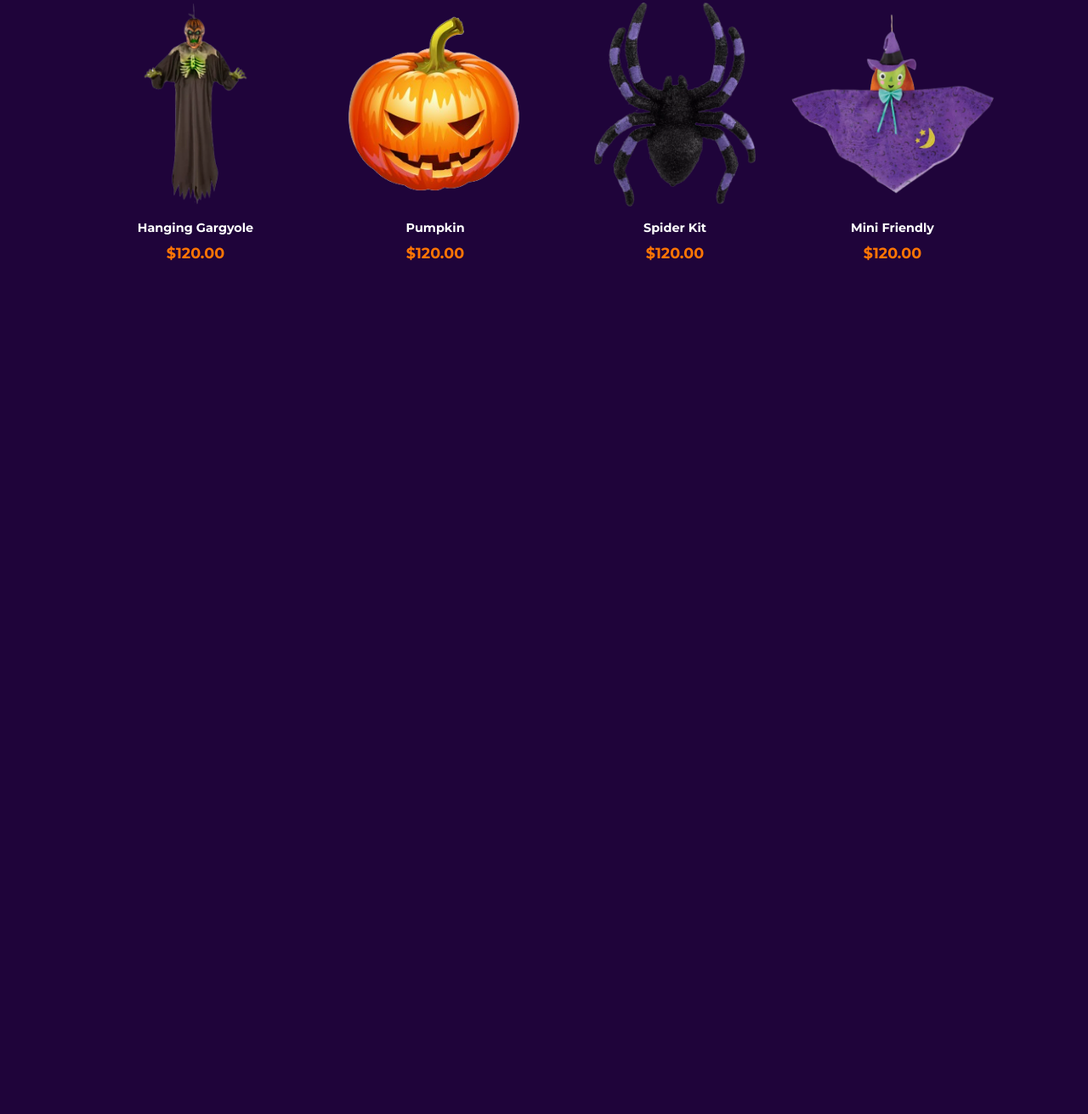
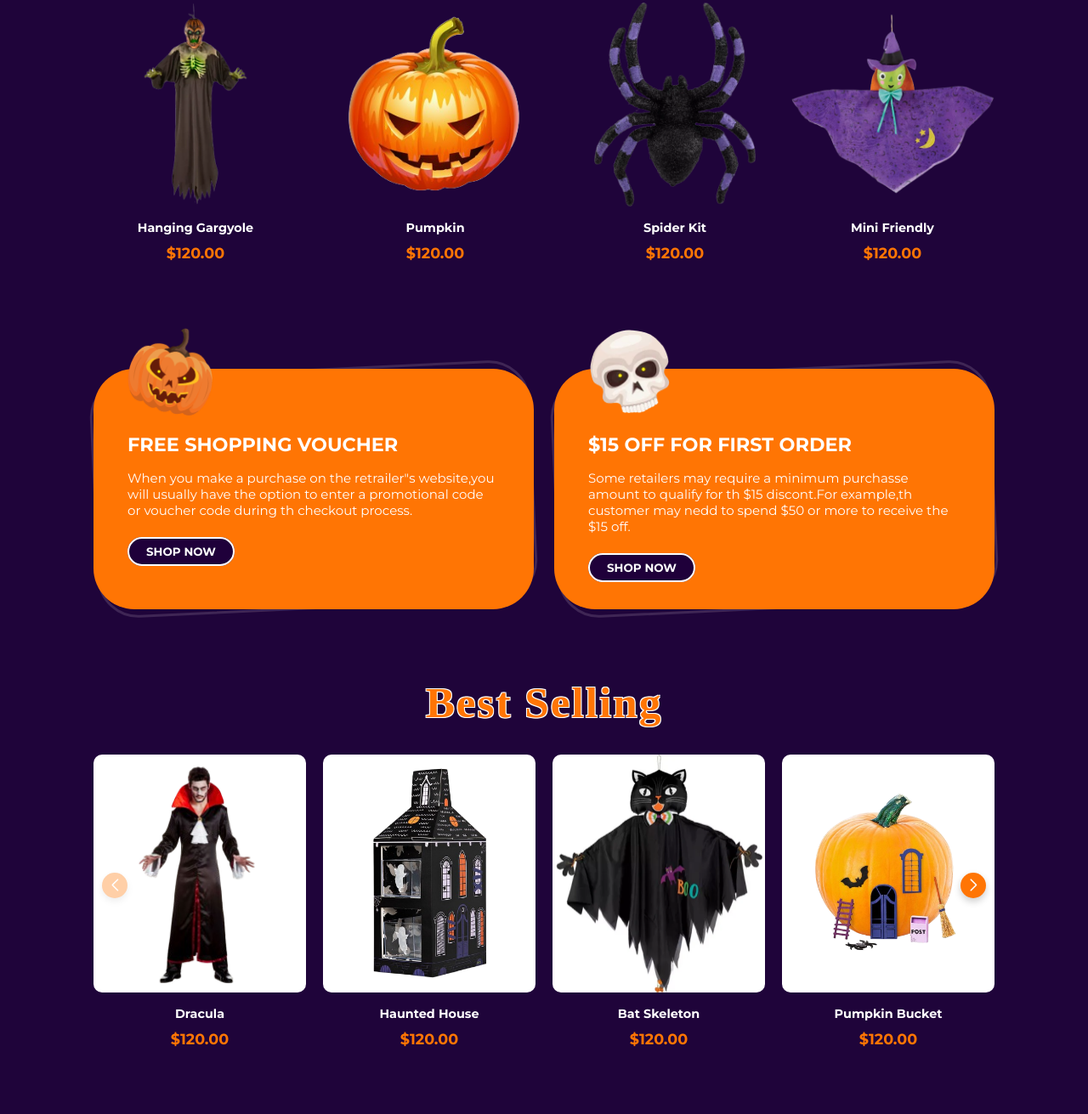
Before and after one commit to PhoneMinKyi/Practicing-Halloween-Sale, a plain HTML site: page index.html in a window 1280 px wide. Shown: the part 1036-2347 px from the top of the page at 85% size. Before the commit the page ends 1422 px from the top, so only its background shows below. Drawn offline with nearby package versions, Linux system fonts and the light colour scheme; a web font is replaced by a local one.

Commit message:
Added Offer and Product Sections

```diff
--- a/css/style.css
+++ b/css/style.css
@@ -274,7 +274,7 @@ header {
     opacity: 0;
     transform: translateY(-10px);
 }
-.deal-box:hover .add-cart{
+.deal-box:hover .add-cart,.sale-box:hover .add-cart{
     opacity: 1;
     transform: translateY(0px);
 }
@@ -284,3 +284,98 @@ header {
     color: var(--main-color);
     transition: all 0.4s ease;
 }
+/* Deal Section Ends */
+
+/* Offer Section Starts */
+.offer{
+    display: grid;
+    grid-template-columns: repeat(2, 1fr);
+    gap: 1.5rem;
+}
+.offer-box{
+    background: var(--main-color);
+    color: var(--text-color);
+    border-radius: 3rem;
+    padding: 40px;
+    position: relative;
+}
+
+.offer-box h2{
+    font-size: 1.4rem;
+    text-transform: uppercase;
+    margin-top: 1rem;
+}
+
+.offer-box p{
+    font-size: 0.94rem;
+    margin: 1rem 0 1.8rem;
+}
+
+.offer-box img{
+    width: 100px;
+    margin-top: -50%;
+}
+
+.offer-box::before{
+    content: '';
+    position: absolute;
+    top: 0;
+    left: 0;
+    right: 0;
+    bottom: 0;
+    border-radius: 3rem;
+    border: 3px solid #3f2655;
+    transform: rotate(-2.7deg);
+    z-index: -1;
+}
+/* Offer Section Ends */
+
+/* Product Section Starts */
+.sale-box{
+    display: grid;
+    justify-items: center;
+}
+
+.sale-box img{
+    width: 100%;
+    height: 280px;
+    border-radius: 10px;
+    object-fit: cover;
+    object-position: center;
+    margin-bottom: 1rem;
+}
+
+.sale-box h2{
+    font-size: 0.9rem;
+    color: var(--text-color);
+}
+
+.sale-box span{
+font-size: 1.1rem;
+font-weight: 700;
+color: var(--main-color);
+margin: 10px 0 14px;
+}
+
+.swiper-button-next,.swiper-button-prev{
+    background-color: var(--main-color) !important;
+    width: 30px !important;
+    height: 30px !important;
+    border-radius: 50%;
+    display: flex;
+    align-items: center;
+    justify-content: center;
+    color: var(--text-color);
+    box-shadow: 0 4px 8px rgba(0, 0, 0, 0.2);
+    top: 45% !important;
+    transform: translateY(-50%);
+    position: absolute;
+}
+
+.swiper-button-next::after,
+.swiper-button-prev::after{
+    font-size: 14px !important;
+    font-weight: bold;
+    color: var(--text-color);
+}
+/* Product Section Ends */
--- a/index.html
+++ b/index.html
@@ -6,8 +6,9 @@
     <meta name="viewport" content="width=device-width, initial-scale=1.0">
     <title>Halloween Sale</title>
 
-    <!-- Custom CSS -->
-    <link rel="stylesheet" href="./css/style.css">
+
+     <!-- Swiper CSS -->
+     <link rel="stylesheet" href="https://cdn.jsdelivr.net/npm/swiper@11/swiper-bundle.min.css" />
 
     <!-- Responsive CSS -->
     <link rel="stylesheet" href="./css/responsive.css">
@@ -15,8 +16,8 @@
     <!-- Fav Icon -->
     <link rel="shortcut icon" href="./images/fav-icon.png" type="image/x-icon">
 
-    <!-- Box Icons -->
-    <link rel="stylesheet" href="https://unpkg.com/boxicons@2.1.1/css/boxicons.min.css">
+    <!-- Custom CSS -->
+    <link rel="stylesheet" href="./css/style.css">
 
 </head>
 
@@ -96,14 +97,107 @@
                 <span>$120.00</span>
                 <a href="#" class="add-cart">Add To Cart</a>
             </div>
+        </div>
+    </section>
+    <!-- Deal Section Ends -->
 
+    <!-- Offer Section Starts-->
+    <section class="offer container" id="offer">
+        <div class="offer-box">
+            <img src="images/offer-1.png" alt="">
+            <h2>Free Shopping Voucher</h2>
+            <p>When you make a purchase on the retrailer"s website,you will usually have the option to enter a
+                promotional code or voucher code during th checkout process.</p>
+            <a href="#" class="btn">Shop Now</a>
+        </div>
+
+        <div class="offer-box">
+            <img src="images/offer-2.png" alt="">
+            <h2>$15 Off For First Order</h2>
+            <p>Some retailers may require a minimum purchasse amount to qualify for th $15 discont.For example,th
+                customer may nedd to spend $50 or more to receive the $15 off.</p>
+            <a href="#" class="btn">Shop Now</a>
 
         </div>
     </section>
+    <!-- Offer Section Ends -->
 
+    <!-- Product Section Starts -->
+    <section class="selling container" id="selling">
+        <!-- Heading -->
+        <h2 class="heading">Best Selling</h2>
+        <!-- Selling Content -->
+        <div class="swiper selling-content">
+
+            <div class="swiper-wrapper">
+                <!-- Slide 1 -->
+                <div class="swiper-slide">
+                    <div class="sale-box">
+                        <img src="images/selling-1.png" alt="">
+                        <h2>Dracula</h2>
+                        <span>$120.00</span>
+                        <a href="#" class="add-cart">Add To Cart</a>
+                    </div>
+                </div>
+
+                <!-- Slide 2 -->
+                <div class="swiper-slide">
+                    <div class="sale-box">
+                        <img src="images/selling-2.png" alt="">
+                        <h2>Haunted House</h2>
+                        <span>$120.00</span>
+                        <a href="#" class="add-cart">Add To Cart</a>
+                    </div>
+                </div>
+
+                <!-- Slide 3 -->
+                <div class="swiper-slide">
+                    <div class="sale-box">
+                        <img src="images/selling-3.png" alt="">
+                        <h2>Bat Skeleton</h2>
+                        <span>$120.00</span>
+                        <a href="#" class="add-cart">Add To Cart</a>
+                    </div>
+                </div>
+
+                <!-- Slide 4 -->
+                <div class="swiper-slide">
+                    <div class="sale-box">
+                        <img src="images/selling-4.png" alt="">
+                        <h2>Pumpkin Bucket</h2>
+                        <span>$120.00</span>
+                        <a href="#" class="add-cart">Add To Cart</a>
+                    </div>
+                </div>
+
+                <!-- Slide 5 -->
+                <div class="swiper-slide">
+                    <div class="sale-box">
+                        <img src="images/selling-5.png" alt="">
+                        <h2>Plush Toy</h2>
+                        <span>$120.00</span>
+                        <a href="#" class="add-cart">Add To Cart</a>
+                    </div>
+                </div>
+
+            </div>
+
+
+            <div class="swiper-button-next"></div>
+            <div class="swiper-button-prev"></div>
+
+        </div>
+    </section>
+    <!-- Product Section Ends -->
+
+
+    <!-- Swiper JS -->
+    <script src="https://cdn.jsdelivr.net/npm/swiper@11/swiper-bundle.min.js"></script>
 
     <!-- Custom JS Link -->
     <script src="./js/script.js"></script>
+
+
 </body>
 
 </html>
--- a/js/script.js
+++ b/js/script.js
@@ -5,3 +5,35 @@ let menu = document.querySelector('.menu-icon');
 menu.onclick = () => {
     menu.classList.toggle("move")
 }
+
+// Swiper Js
+var swiper = new Swiper(".selling-content", {
+    spaceBetween: 20,
+    centeredSlides: false,
+    autoplay: {
+      delay: 7500,
+      disableOnInteraction: false,
+    },
+    navigation: {
+      nextEl: ".swiper-button-next",
+      prevEl: ".swiper-button-prev",
+    },
+    breakpoints: {
+        280: {
+            slidesPerView:1,
+            spacBetween:10,
+        },
+        510: {
+            slidesPerView:2,
+            spaceBetween:10,
+        },
+        750: {
+            slidesPerView:3,
+            spaceBetween:15
+        },
+        900: {
+            slidesPerView:4,
+            spaceBetween:20
+        },
+    }
+  });
```
Lines whose indentation alone changed are shown as unchanged.
